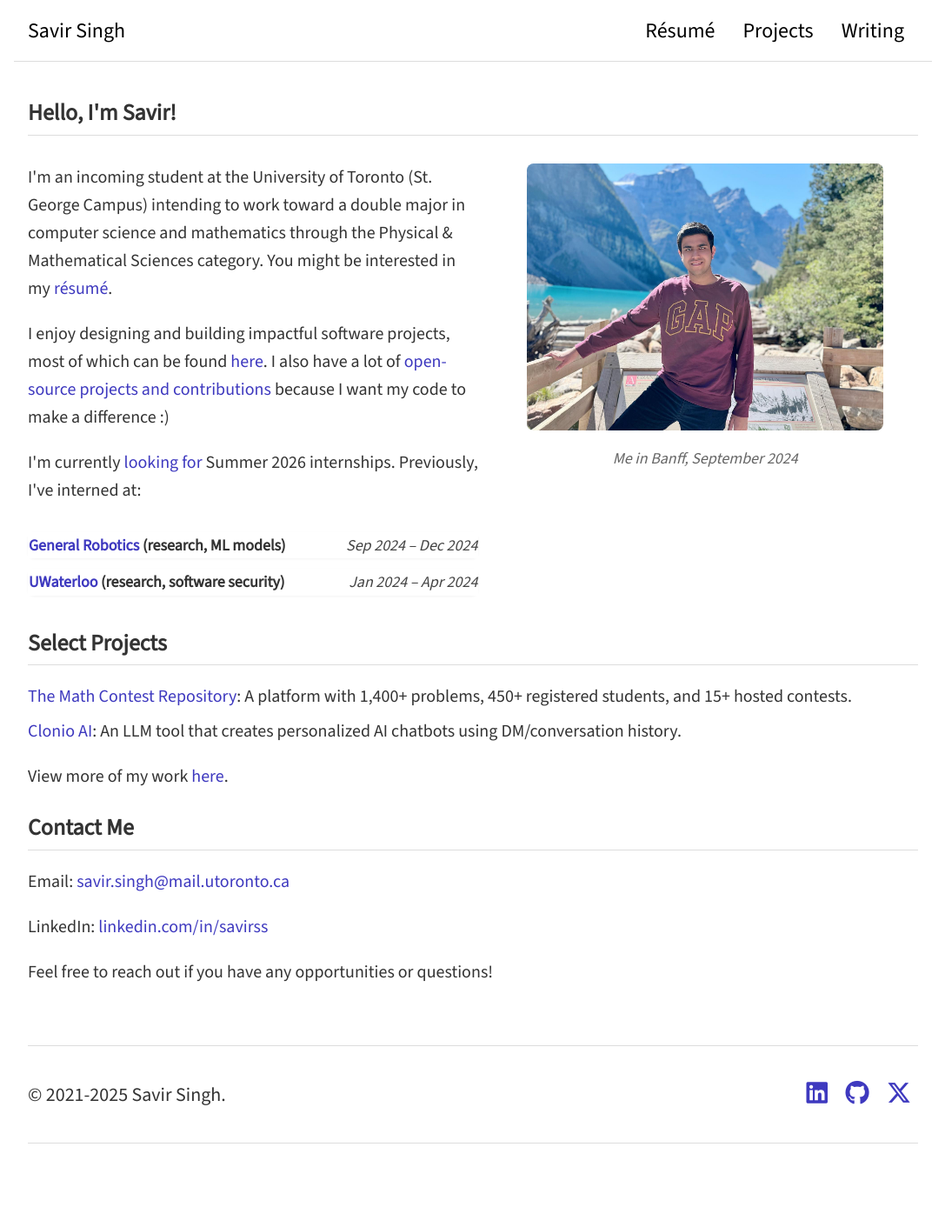
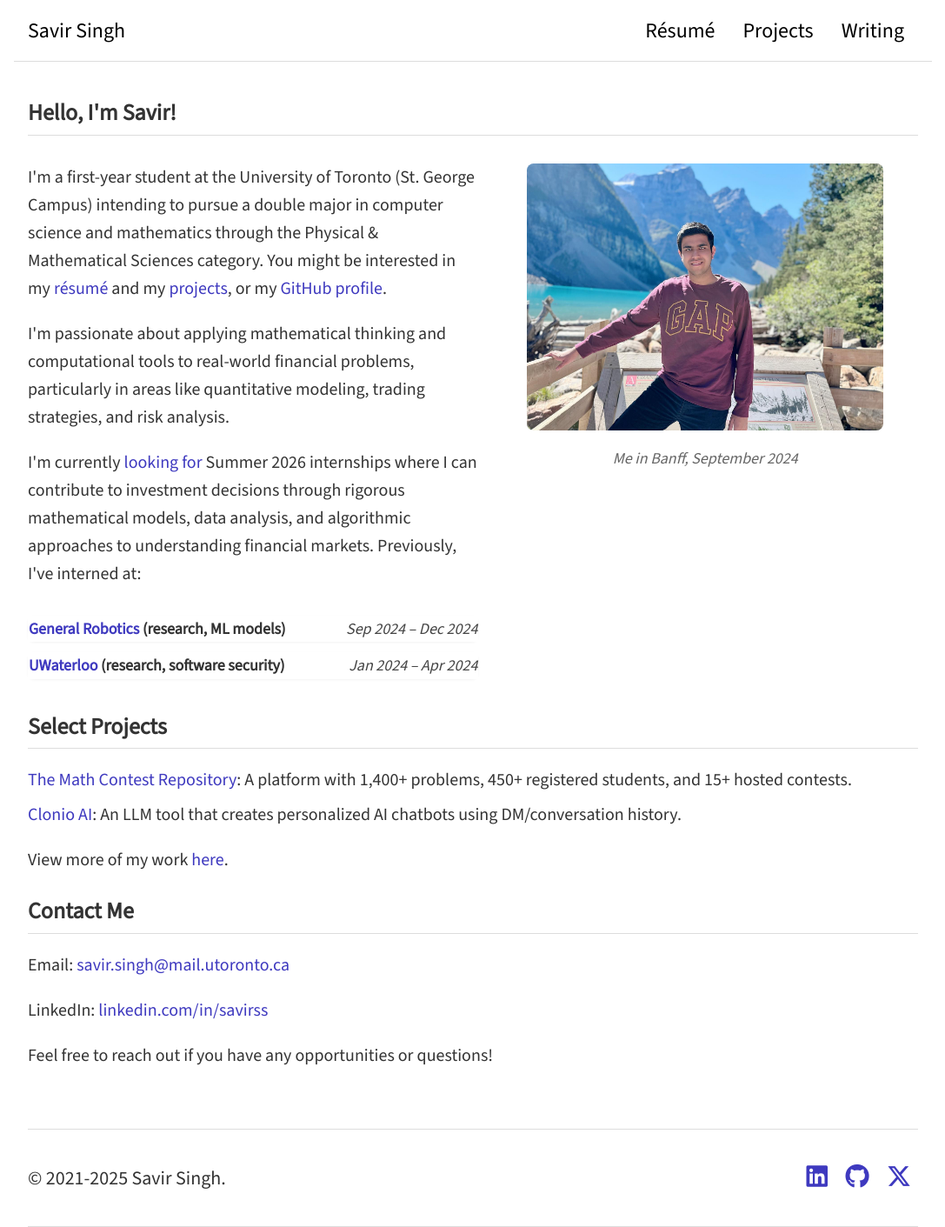
Before and after one commit to savirsingh/savirsingh.github.io, a Jekyll site: the page built from index.html, in a window 1280 px wide. Shown: the whole page at 87% size, without its empty margins (96-1183 px from the left). Built offline with Jekyll 4.4.1, drawn with Linux system fonts in a browser that asks for light colours; the list of posts is cut into pages by our own code; before the commit the page ends 1315 px from its top, so only the background shows below that.

Commit message:
Update index.html

```diff
--- a/index.html
+++ b/index.html
@@ -7,9 +7,9 @@ title: Home
   <h2>Hello, I'm Savir!</h2>
   <div class="about-container">
     <div class="about-text">
-      <p>I'm an incoming student at the University of Toronto (St. George Campus) intending to work toward a double major in computer science and mathematics through the Physical & Mathematical Sciences category. You might be interested in my <a href="/resume">résumé</a>.</p>
-      <p>I enjoy designing and building impactful software projects, most of which can be found <a href="/projects">here</a>. I also have a lot of <a href="https://github.com/savirsingh">open-source projects and contributions</a> because I want my code to make a difference :)</p>
-      <p>I'm currently <a href="https://linkedin.com/in/savirss">looking for</a> Summer 2026 internships. Previously, I've interned at:</p>
+      <p>I'm a first-year student at the University of Toronto (St. George Campus) intending to pursue a double major in computer science and mathematics through the Physical & Mathematical Sciences category. You might be interested in my <a href="/resume">résumé</a> and my <a href="/projects">projects</a>, or my <a href="https://github.com/savirsingh">GitHub profile</a>.</p>
+      <p>I'm passionate about applying mathematical thinking and computational tools to real-world financial problems, particularly in areas like quantitative modeling, trading strategies, and risk analysis.</p>
+      <p>I'm currently <a href="https://linkedin.com/in/savirss">looking for</a> Summer 2026 internships where I can contribute to investment decisions through rigorous mathematical models, data analysis, and algorithmic approaches to understanding financial markets. Previously, I've interned at:</p>
   <table class="internship-table">
     <tbody>
       <tr>
```
